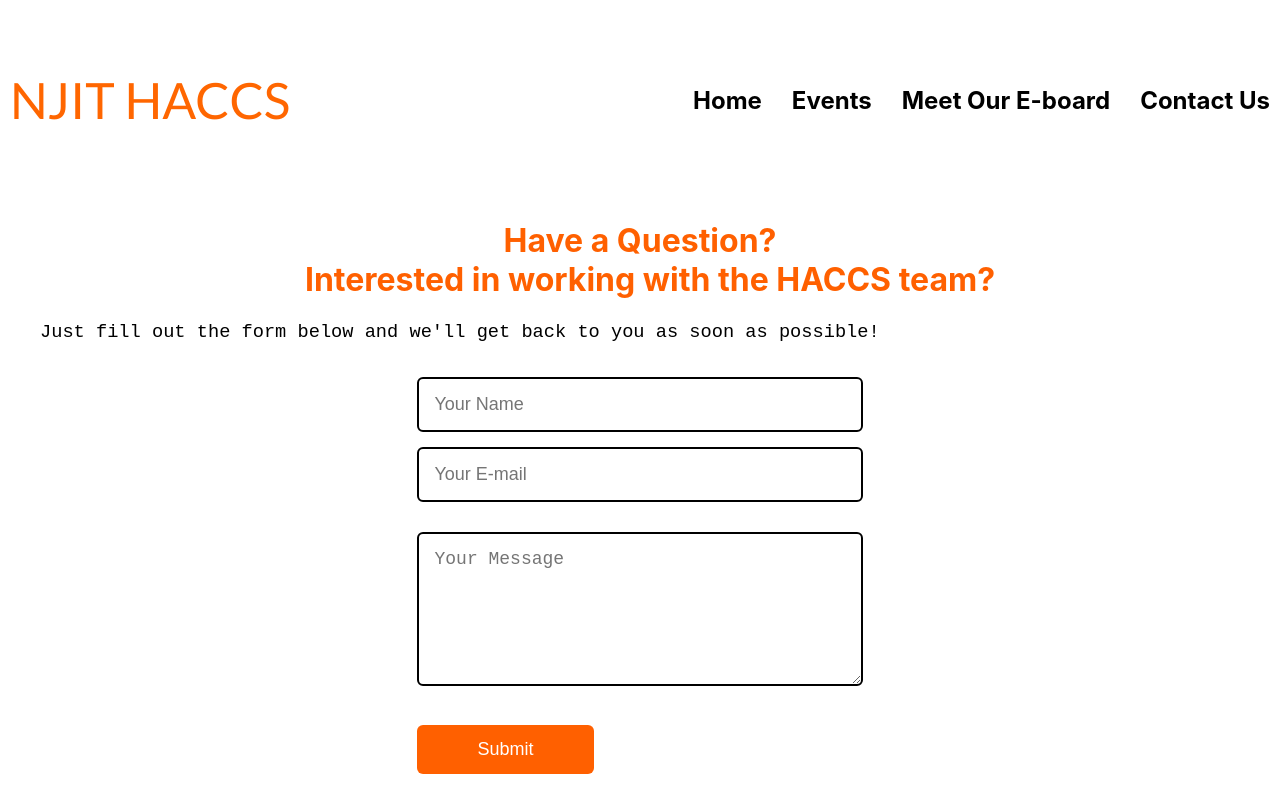
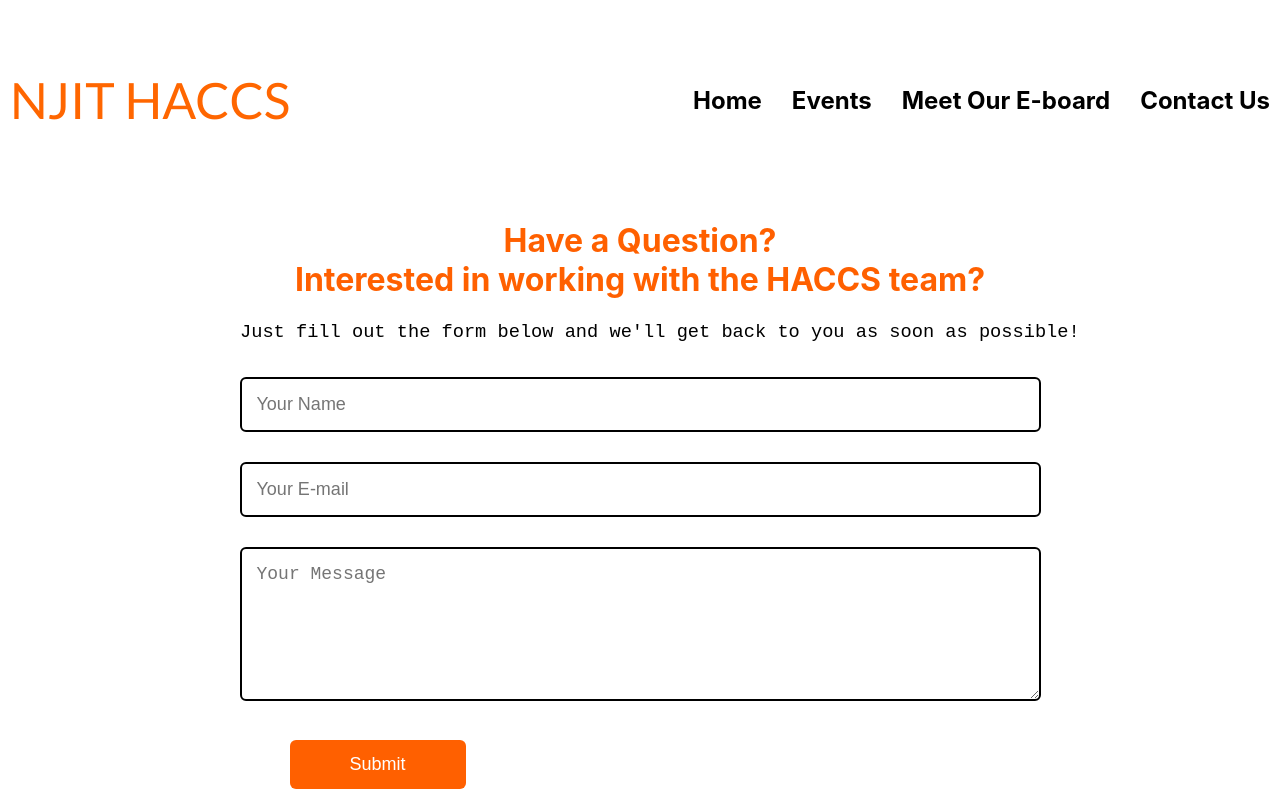
Before and after one commit to imnotrafa/HaccsWebsite_demo, a React (Create React App) app: page /ContactUs in a window 1280 px wide. Shown: the top 800 px of the page. Built offline with nearby package versions, Linux system fonts and the light colour scheme; a web font is replaced by a local one.

Commit message:
Fixed desktop view, straightened out. All tabs optimized for mobile view

```diff
--- a/package.json
+++ b/package.json
@@ -22,9 +22,9 @@
     "react-bootstrap": "^2.9.0",
     "react-dom": "^18.2.0",
     "react-google-picker": "^0.1.0",
+    "react-native": "^0.73.2",
     "react-router-dom": "^6.16.0",
-    "react-scripts": "5.0.1",
-    "web-vitals": "^2.1.4"
+    "react-scripts": "5.0.1"
   },
   "scripts": {
     "start": "react-scripts start",
--- a/src/Contact.css
+++ b/src/Contact.css
@@ -1,3 +1,5 @@
+@media only screen and (min-width: 1200px){
+
 .title
 {
     text-align: center;
@@ -5,11 +7,107 @@
 }
 
 .title h1:first-child {
-    margin-bottom: 0; /* or you can use padding-bottom: 0; */
+    margin-bottom: 0;
   }
 
   .title h1.sub {
-    margin-top: 0; /* or you can use padding-top: 0; */
+    margin-top: 0;
+  }
+
+
+p.subtitle
+{
+  color:black;
+  text-align: center;
+  padding-left: 240px;
+  text-align: center;
+  justify-content: center;
+}
+
+div.form-container {
+    width: 80%;
+    margin: 0 auto;
+    display: flex;
+    flex-direction: column;
+    align-items: center;
+    justify-content: center;
+  }
+
+  /* Styling the input fields */
+  div.form-container form input {
+    width: 100%;
+    box-sizing: border-box;
+    border: 2px solid #000;
+    background: #fff;
+    padding: 15px;
+    margin: 15px 0;
+    color: #000;
+    font-size: 18px;
+    border-radius: 6px;
+    align-items: center;
+    justify-content: center;
+  }
+
+  /*text area of form*/
+  div.form-container form textarea {
+    width: 100%;
+    box-sizing: border-box;
+    border: 2px solid #000;
+    background: #fff;
+    padding: 15px;
+    margin: 15px 0;
+    color: #000;
+    font-size: 18px;
+    border-radius: 6px;
+  }
+
+  div.form-container div.submission {
+    padding-left: 50px;
+  }
+
+  /* submit button */
+  div.form-container form button.btn {
+    padding: 14px 60px;
+    font-size: 18px;
+    margin-top: 20px;
+    cursor: pointer;
+    background-color: #ff6000;
+    color: #fff;
+    border: 0;
+    border-radius: 6px;
+  }
+
+  /* Hover effect for the submit button */
+  div.form-container form button.btn:hover {
+    transform: scale(1.2);
+  }
+
+  /*submission confirmation message*/
+  #msg
+  {
+    color: #ff6000;
+    padding-top: 0px;
+    margin-top: 40px;
+    display: block;
+  }
+
+}
+
+/*minimized tab*/
+@media only screen and (max-width: 700px){
+
+  .title
+  {
+      text-align: center;
+      color:#ff6000;
+  }
+
+  .title h1:first-child {
+      margin-bottom: 0;
+    }
+
+    .title h1.sub {
+      margin-top: 0;
     }
 
   h1.sub
@@ -22,6 +120,7 @@ p.subtitle
   {
     padding-left: 40px;
     padding-right: 50px;
+    color:#000;
     text-align: center;
     justify-content: center;
 
@@ -30,9 +129,9 @@ p.subtitle
 
   div.form-container {
       width: 80%;
-    margin: 0 auto; /* Center the form horizontally */
+      margin: 0 auto;
       display: flex;
-    flex-direction: column; /* Align form items vertically */
+      flex-direction: column;
       align-items: center;
       justify-content: center;
     }
@@ -53,7 +152,7 @@ div.form-container {
       justify-content: center;
     }
 
-  /* Styling the textarea */
+    /*text area of form*/
     div.form-container form textarea {
       width: 100%;
       box-sizing: border-box;
@@ -66,7 +165,11 @@ div.form-container {
       border-radius: 6px;
     }
 
-  /* Styling the submit button */
+    div.form-container div.submission {
+      padding-left: 50px;
+    }
+
+    /* submit button */
     div.form-container form button.btn {
       padding: 14px 60px;
       font-size: 18px;
@@ -78,11 +181,12 @@ div.form-container {
       border-radius: 6px;
     }
 
-  /* Optional: Add hover effect to the submit button */
+    /* Hover effect for the submit button */
     div.form-container form button.btn:hover {
       transform: scale(1.2);
     }
 
+    /*submission confirmation message*/
     #msg
     {
       color: #ff6000;
@@ -91,3 +195,109 @@ div.form-container {
       display: block;
 
     }
+
+  }
+
+
+@media only screen and (max-width: 480px){
+
+  .title
+  {
+      text-align: center;
+      color:#ff6000;
+  }
+
+  .title h1:first-child {
+      margin-bottom: 0;
+    }
+
+    .title h1.sub {
+      margin-top: 0;
+    }
+
+  h1.sub
+  {
+      padding-left: 20px;
+
+  }
+
+  p.subtitle
+  {
+    padding-left: 50px;
+    padding-right: 50px;
+    color:#000;
+    text-align: center;
+    justify-content: center;
+  }
+
+  div.form-container {
+      width: 100%;
+      margin: 0 auto;
+      display: flex;
+      flex-direction: column;
+      align-items: center;
+      justify-content: center;
+    }
+
+    /* Styling the input fields */
+    div.form-container form input {
+      width: 100%;
+      box-sizing: border-box;
+      border: 2px solid #000;
+      background: #fff;
+      padding: 15px;
+      margin: 15px 0;
+      color: #000;
+      font-size: 18px;
+      border-radius: 6px;
+      align-items: center;
+      justify-content: center;
+    }
+
+    /*text area of form*/
+    div.form-container form textarea {
+      width: 100%;
+      box-sizing: border-box;
+      border: 2px solid #000;
+      background: #fff;
+      padding: 15px;
+      margin: 15px 0;
+      color: #000;
+      font-size: 18px;
+      border-radius: 6px;
+    }
+
+    div.form-container div.submission {
+      padding-left: 50px;
+    }
+
+    /* submit button */
+    div.form-container form button.btn {
+      padding: 14px 60px;
+      font-size: 18px;
+      margin-top: 20px;
+      cursor: pointer;
+      background-color: #ff6000;
+      color: #fff;
+      border: 0;
+      border-radius: 6px;
+      margin-left: auto;
+      margin-right: auto;
+    }
+
+    /* Hover effect for the submit button */
+    div.form-container form button.btn:hover {
+      transform: scale(1.2);
+    }
+
+    /*submission confirmation message*/
+    #msg
+    {
+      color: #ff6000;
+      padding-top: 0px;
+      margin-top: 40px;
+      display: block;
+
+    }
+
+  }
--- a/src/ContactForm.js
+++ b/src/ContactForm.js
@@ -48,10 +48,8 @@ const ContactForm = () => {
             placeholder="Your Message"
             required
           />
-
-          <button type="submit" class="btn">
-            Submit
-          </button>
+        <div className="submission">
+          <button type="submit" class="btn">Submit</button> </div>
         </form>
         <span id="msg"> </span>
       </div>
--- a/src/Pages/ContactUs.js
+++ b/src/Pages/ContactUs.js
@@ -5,11 +5,8 @@ const ContactUs = () => {
       <div class="title">
         <h1>Have a Question?</h1>
         <h1 class="sub">Interested in working with the HACCS team?</h1>
+        <p class="subtitle">Just fill out the form below and we'll get back to you as soon as possible!</p>
       </div>
-
-      <p class="subtitle">
-        Just fill out the form below and we'll get back to you as soon as possible!
-      </p>
       <ContactForm></ContactForm>
     </>
   );
--- /dev/null
+++ b/src/Pages/Events.css
@@ -0,0 +1,33 @@
+
+@media only screen and (min-width: 1200px) {
+    iframe.calendar {
+        display: block; /* Ensures the element is a block-level element */
+        margin-left: auto; /* Centers the element horizontally */
+        margin-right: auto; /* Centers the element */
+
+    }
+}
+
+/*minimized tab*/
+@media only screen and (max-width:700px) {
+    iframe.calendar {
+        display: block; /* Ensures the element is a block-level element */
+        margin-left: auto; /* Centers the element horizontally */
+        margin-right: auto; /* Centers the element */
+        width: 80%;
+
+    }
+
+}
+
+/*mobile*/
+@media only screen and (max-width:480px) {
+    iframe.calendar {
+        display: block; /* Ensures the element is a block-level element */
+        margin-left: auto; /* Centers the element horizontally */
+        margin-right: auto; /* Centers the element */
+        width: 80%;
+
+    }
+
+}
--- a/src/Pages/Events.js
+++ b/src/Pages/Events.js
@@ -1,7 +1,9 @@
+import '../Pages/Events.css'
+
 const Events = () => {
   return (
     <>
-      <iframe
+      <iframe className='calendar'
         title="Google Calender"
         src="https://calendar.google.com/calendar/embed?src=njithaccs%40gmail.com&ctz=America%2FNew_York"
         width="800"
--- a/src/Pages/Home.js
+++ b/src/Pages/Home.js
@@ -12,7 +12,7 @@ import home from "./home_style.module.css";
 import mission from "../resources/mission.png"
 import vision from "../resources/vision.png"
 import axios from 'axios';
-import { processColor } from "react-native";
+//import { processColor } from "react-native";
 
 
 //Function where images will be imported
--- a/src/Pages/eboard_style.module.css
+++ b/src/Pages/eboard_style.module.css
@@ -106,6 +106,15 @@
     text-align: center;
   }
 
+  .haccs
+  {
+    font-size: 25px;
+    font-family: 'Lato', sans-serif;
+    color: #ff6600;
+    text-align: center;
+
+  }
+
 
   .Position
   {
--- a/src/index.js
+++ b/src/index.js
@@ -2,7 +2,6 @@ import React from "react";
 import ReactDOM from "react-dom/client";
 import "./index.css";
 import App from "./App";
-import reportWebVitals from "./reportWebVitals";
 
 const root = ReactDOM.createRoot(document.getElementById("root"));
 root.render(
@@ -10,8 +9,3 @@ root.render(
     <App />
   </React.StrictMode>
 );
-
-// If you want to start measuring performance in your app, pass a function
-// to log results (for example: reportWebVitals(console.log))
-// or send to an analytics endpoint. Learn more: https://bit.ly/CRA-vitals
-reportWebVitals();
--- a/src/reportWebVitals.js
+++ /dev/null
@@ -1,13 +0,0 @@
-const reportWebVitals = onPerfEntry => {
-  if (onPerfEntry && onPerfEntry instanceof Function) {
-    import('web-vitals').then(({ getCLS, getFID, getFCP, getLCP, getTTFB }) => {
-      getCLS(onPerfEntry);
-      getFID(onPerfEntry);
-      getFCP(onPerfEntry);
-      getLCP(onPerfEntry);
-      getTTFB(onPerfEntry);
-    });
-  }
-};
-
-export default reportWebVitals;
```
Also changed, not shown: src/setupTests.js (deleted, +0 -5 lines), 2 other files (tests, documents, lock files or other folders). Lines whose indentation alone changed are shown as unchanged.
